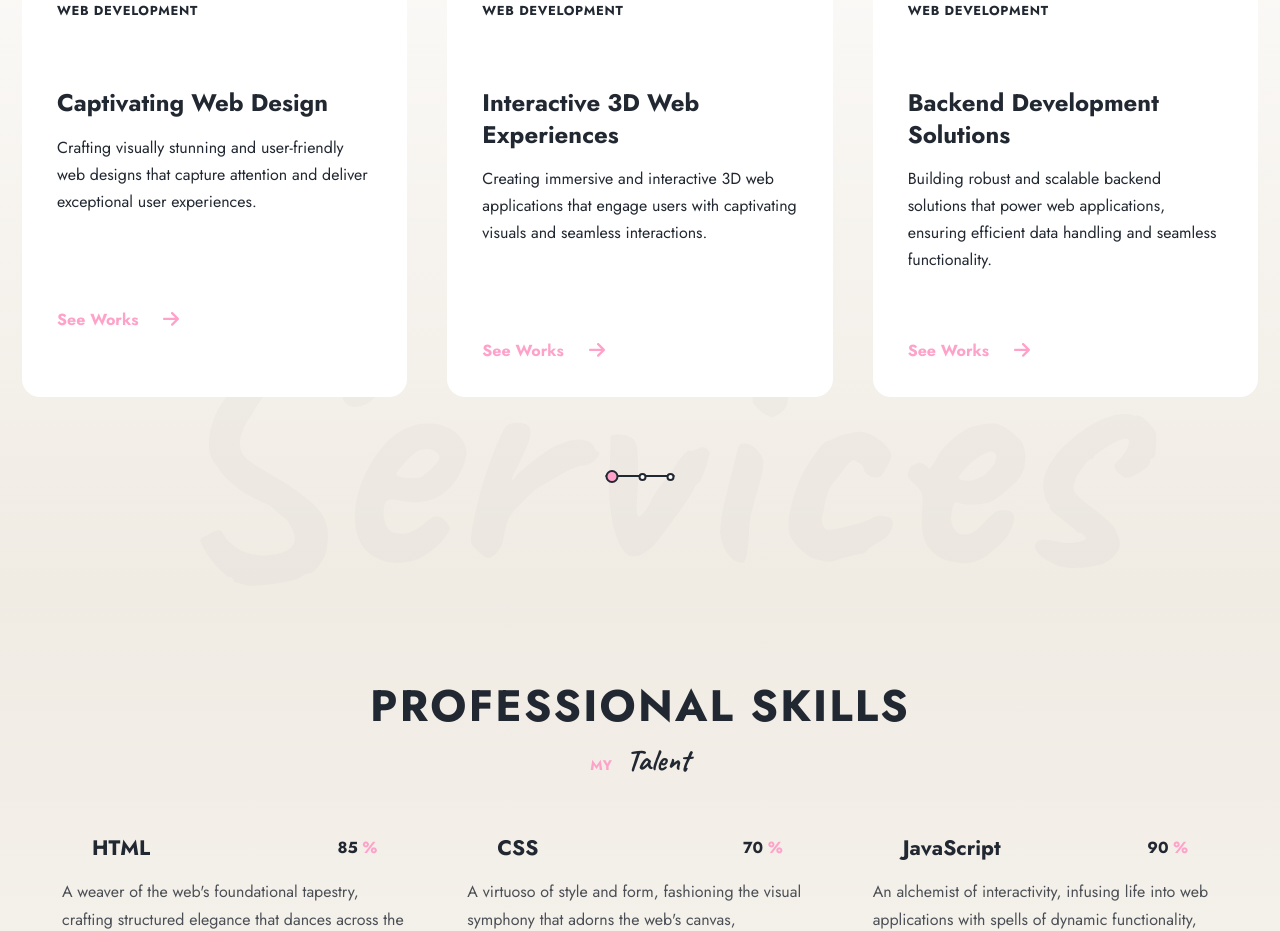
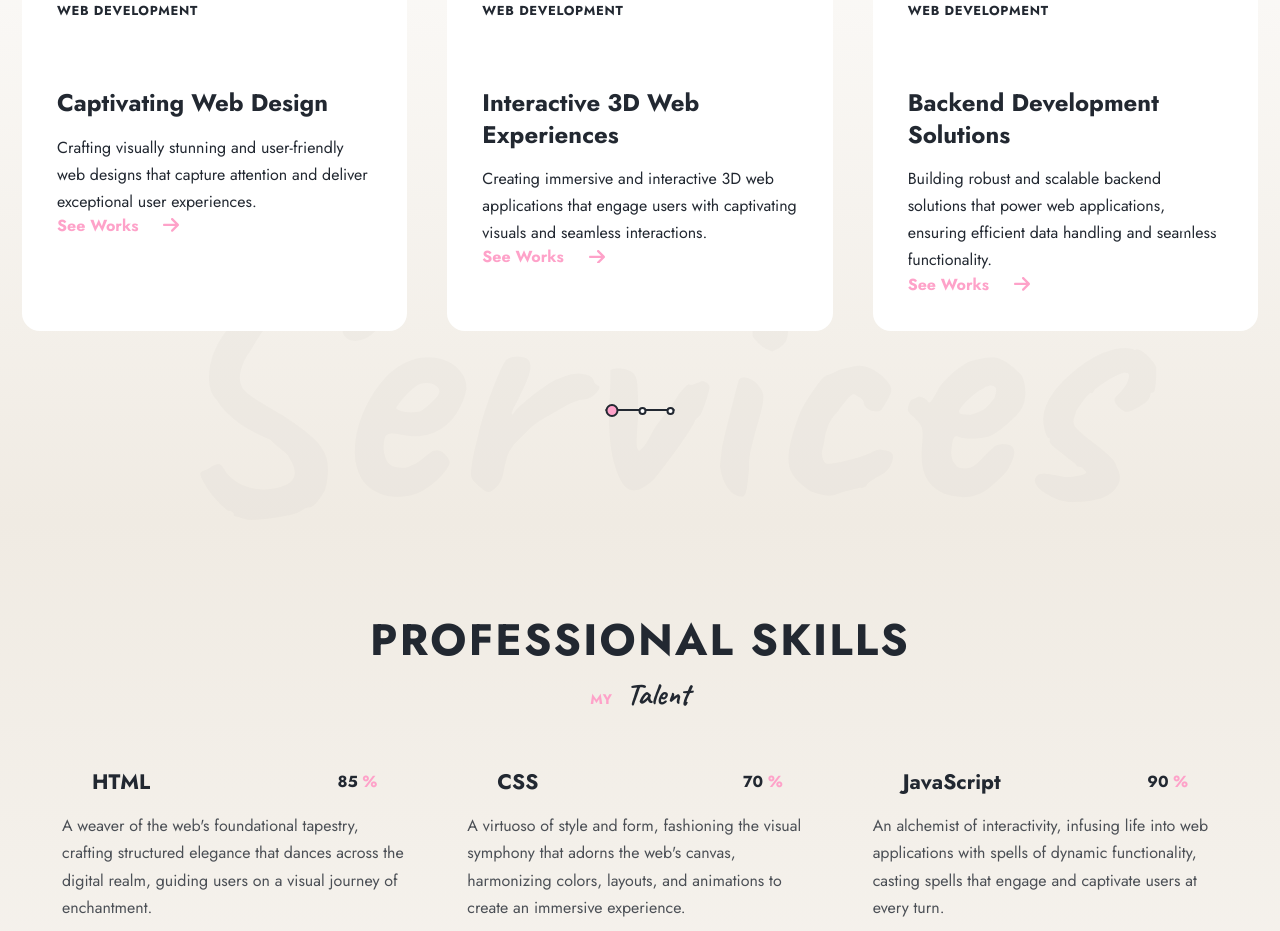
Before and after one commit to pronoia9/lumirise, a React (Vite) app: page / in a window 1280 px wide. Shown: the part 1080-2011 px from the top of the page. Built offline with nearby package versions, Linux system fonts and the light colour scheme.

Commit message:
add desc height for the content length differences

```diff
--- a/src/components/Card.jsx
+++ b/src/components/Card.jsx
@@ -2,12 +2,12 @@ import { styled } from 'styled-components';
 
 import { RightArrowSVG } from '.';
 
-export default function Card({ description, link, section = 'more', children }) {
+export default function Card({ description, descriptionHeight, link, section = 'more', children }) {
   return (
     <CardContainer className='services-item'>
       {children}
 
-      <CardDesction className='lui-text'>{description}</CardDesction>
+      <CardDescription className='lui-text' descriptionHeight={descriptionHeight}>{description}</CardDescription>
 
       <CardLink href={link} className='lnk'>
         See {section} <RightArrowSVG />
@@ -31,8 +31,8 @@ const CardContainer = styled.div`
   }
 `;
 
-const CardDesction = styled.div`
-  min-height: 175px;
+const CardDescription = styled.div`
+  min-height: ${({ descriptionHeight }) => `${descriptionHeight}px`};
 `;
 
 const CardLink = styled.a`
```
